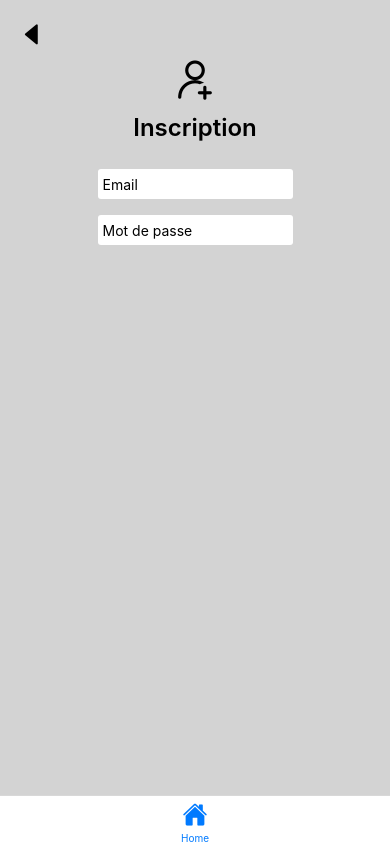
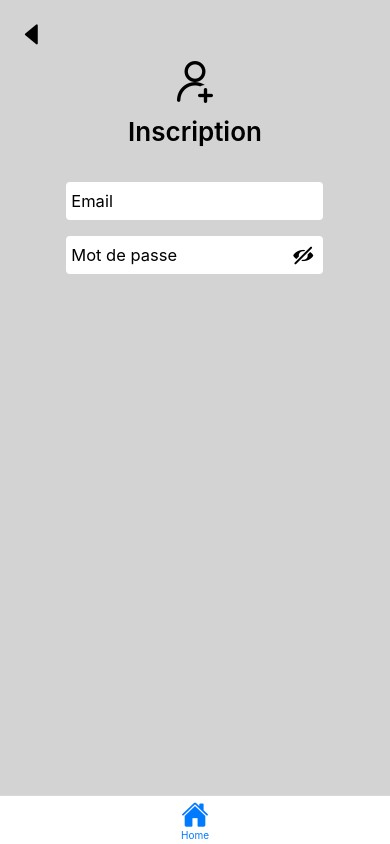
Before and after one commit to TheoSoko/passwordManager-React-Native, a React Native app: screen /Registration in a window 390 px wide. Built offline with nearby package versions, Linux system fonts and the light colour scheme.

Commit message:
Ajustements design

```diff
--- a/source/components/customInput.tsx
+++ b/source/components/customInput.tsx
@@ -1,5 +1,6 @@
-import React from 'react'
-import {TextInput, StyleSheet, View,} from 'react-native';
+import React, {useState} from 'react'
+import {TextInput, StyleSheet, View, Text} from 'react-native';
+import Icon from 'react-native-vector-icons/Entypo'
 
 type customInputProps = {
     type?: string
@@ -11,29 +12,53 @@ type customInputProps = {
 }
 
 export default function CustomInput(props:customInputProps){
+
+    const [showPassword, setShowPassWord ] = useState<boolean>(false)
+
     return (
+        <View style={styles.inputView}>
             <TextInput
                     onChangeText={(text) => props.onChangeText(text)}
                     onBlur={() => props.onBlur()}
                     style={styles.input}
                     value={props.value}
                     placeholder={props.placeholder}
+                    secureTextEntry = {!showPassword}
                     keyboardType = {(props.type == 'numeric') ? 'numeric' :
                                     (props.type == 'date') ? 'numbers-and-punctuation' :
                                     (props.type =='email' ? 'email-address' : 'default')}
             />
+            {
+                props.type == 'password' ? <Icon name={showPassword ? 'eye' : 'eye-with-line'}
+                                                size={20}
+                                                style={styles.icon}
+                                                onPress={() => setShowPassWord(showPassword ? false : true)}
+                                                />
+                                                : null
+            }
+        </View>
     )
 }
 
 const styles = StyleSheet.create({
     input: {
-        width: 195,
-        height: 30,
+        width: 257,
+        height: 38,
         paddingVertical: 0,
         backgroundColor: 'white',
         alignSelf: 'center',
         marginVertical: 8,
-        borderRadius: 3,
+        borderRadius: 4,
         paddingLeft: 5,
+        fontSize: 16.5,
+    },
+    inputView: {
+        flexDirection: 'row',
+        alignItems: 'center'
+    },
+    icon: {
+        position: 'relative',
+        right: 30,
+        marginRight: -19.5
     }
 })
--- a/source/navigation/BottomTab.tsx
+++ b/source/navigation/BottomTab.tsx
@@ -10,9 +10,13 @@ const BottomTab = createBottomTabNavigator();
 export default function BottomTabNavigator() {
   return (
     <NavigationContainer>
-        <BottomTab.Navigator initialRouteName='Home' screenOptions={{headerShown: false}}>
+        <BottomTab.Navigator initialRouteName='Home'
+                             screenOptions={{headerShown: false,
+                                            tabBarLabelStyle:{paddingBottom: 2.8, fontSize: 10},
+                                            tabBarIconStyle: {marginTop: 2.8}
+                                            }}>
             <BottomTab.Screen name="StackNavigator" component={StackNavigator} options={{
-                tabBarLabel: 'Home', tabBarIcon: ({ color, size }) => <Icon name="home" color={color} size={size} />
+                tabBarLabel: 'Home', tabBarIcon: ({ color, size }) => <Icon name="home" color={color} size={27.5} />
                 }}/>
         </BottomTab.Navigator>
     </NavigationContainer>
--- a/source/screens/Home.tsx
+++ b/source/screens/Home.tsx
@@ -10,14 +10,20 @@ export default function Home({navigation, route}:NativeStackScreenProps<StackRou
 
   return (
     <View style={styles.container}>
-        <Icon name="home" size={50} style={styles.icon}/>
+        <Icon name="home" size={55} style={styles.icon}/>
         <Text style={styles.mainTitle}>YouShallPass</Text>
         <View style={styles.buttonView}>
           <View style={styles.registerButton}>
-            <Button title={'S\'inscire'} onPress={() => navigation.navigate('Registration')}/>
+            <Button title={'S\'inscire'}
+                    onPress={() => navigation.navigate('Registration')}
+                    accessibilityLabel="Inscription"
+                    />
           </View>
           <View style={styles.loginButton}>
-            <Button title={'Connexion'} onPress={() => navigation.navigate('Registration')}/>
+            <Button title={'Connexion'}
+                    onPress={() => navigation.navigate('Registration')}
+                    accessibilityLabel="Connexion"
+                    />
           </View>
 
         </View>
@@ -35,9 +41,9 @@ const styles = StyleSheet.create({
     alignItems: 'center',
   },
   mainTitle: {
-    fontSize: 24,
+    fontSize: 27,
     fontWeight: '600',
-    marginTop: 8,
+    marginTop: 9,
   },
   icon: {
     marginTop: 35,
--- a/source/screens/Registration.tsx
+++ b/source/screens/Registration.tsx
@@ -67,7 +67,7 @@ export default function Registration({navigation, route}:NativeStackScreenProps<
         <TouchableOpacity style={styles.goBackView} onPress={() => navigation.goBack()}>
           <Icon name='caretleft' size={23}/>
         </TouchableOpacity>
-        <Icon name="adduser" size={45} style={styles.icon}/>
+        <Icon name="adduser" size={48} style={styles.icon}/>
         <Text style={styles.mainTitle}>Inscription</Text>
 
         { /* Formulaire */ }
@@ -77,14 +77,15 @@ export default function Registration({navigation, route}:NativeStackScreenProps<
               onChangeText={(text) => setEmail(text)}
               onBlur={() => emailState.length > 0 ? checkField('email') : null}
               placeholder='Email'
+              type= 'email'
               value={emailState}
-              type= 'email'
               />
           {emailError ? <View><Text style={styles.error}>{emailError}</Text></View> : null}
           <CustomInput
               onChangeText={(text) => setPassword(text)}
               onBlur={() => passwordState.length > 0 ? checkField('password') : null}
               placeholder='Mot de passe'
+              type= 'password'
               value={passwordState}
               />
           {passWordError ? <View style={styles.errorView}><Text style={styles.error}>{passWordError}</Text></View> : null}
@@ -105,7 +106,7 @@ const styles = StyleSheet.create({
     alignItems: 'center',
   },
   mainTitle: {
-    fontSize: 24,
+    fontSize: 26,
     fontWeight: '600',
     marginTop: 8,
   },
@@ -124,7 +125,7 @@ const styles = StyleSheet.create({
     alignItems: 'center'
   },
   formView: {
-    marginTop: 19,
+    marginTop: 27,
   },
   button: {
     paddingHorizontal: 10,
```
Lines whose indentation alone changed are shown as unchanged.
